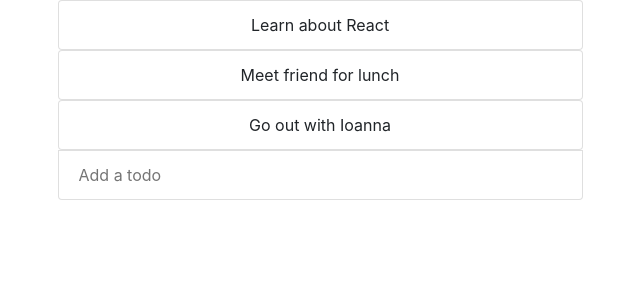
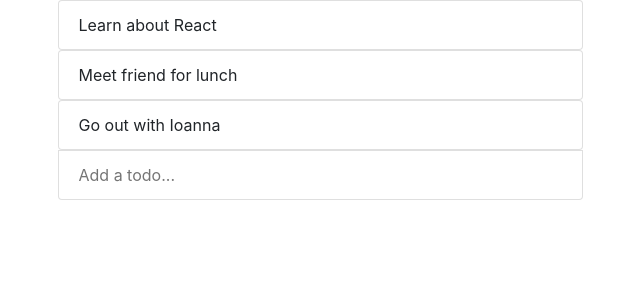
Before and after one commit to kboul/react-todo, a React (Create React App) app: page / in a window 1280 px wide. Shown: the top 300 px of the page, without its empty margins (320-960 px from the left). Built offline with nearby package versions, Linux system fonts and the light colour scheme.

Commit message:
Remove text-center class from Maon container & add mx-auto, add text-center class on TodoForm

```diff
--- a/src/components/App.tsx
+++ b/src/components/App.tsx
@@ -3,7 +3,7 @@ import Main from './Main';
 
 const App: React.FC = () => {
     return (
-        <div className="container text-center">
+        <div className="container mx-auto">
             <Main />
         </div>
     );
--- a/src/components/TodoForm.tsx
+++ b/src/components/TodoForm.tsx
@@ -16,15 +16,17 @@ const TodoForm: React.SFC<TodoFormProps> = ({ addTodo }) => {
     };
 
     return (
+        <div className="text-center">
             <form onSubmit={handleSubmit}>
                 <input
                     type="text"
                     className={`input ${styles.input}`}
-                placeholder="Add a todo"
+                    placeholder="Add a todo..."
                     value={value}
                     onChange={e => setValue(e.target.value)}
                 />
             </form>
+        </div>
     );
 };
 
```
Lines whose indentation alone changed are shown as unchanged.
